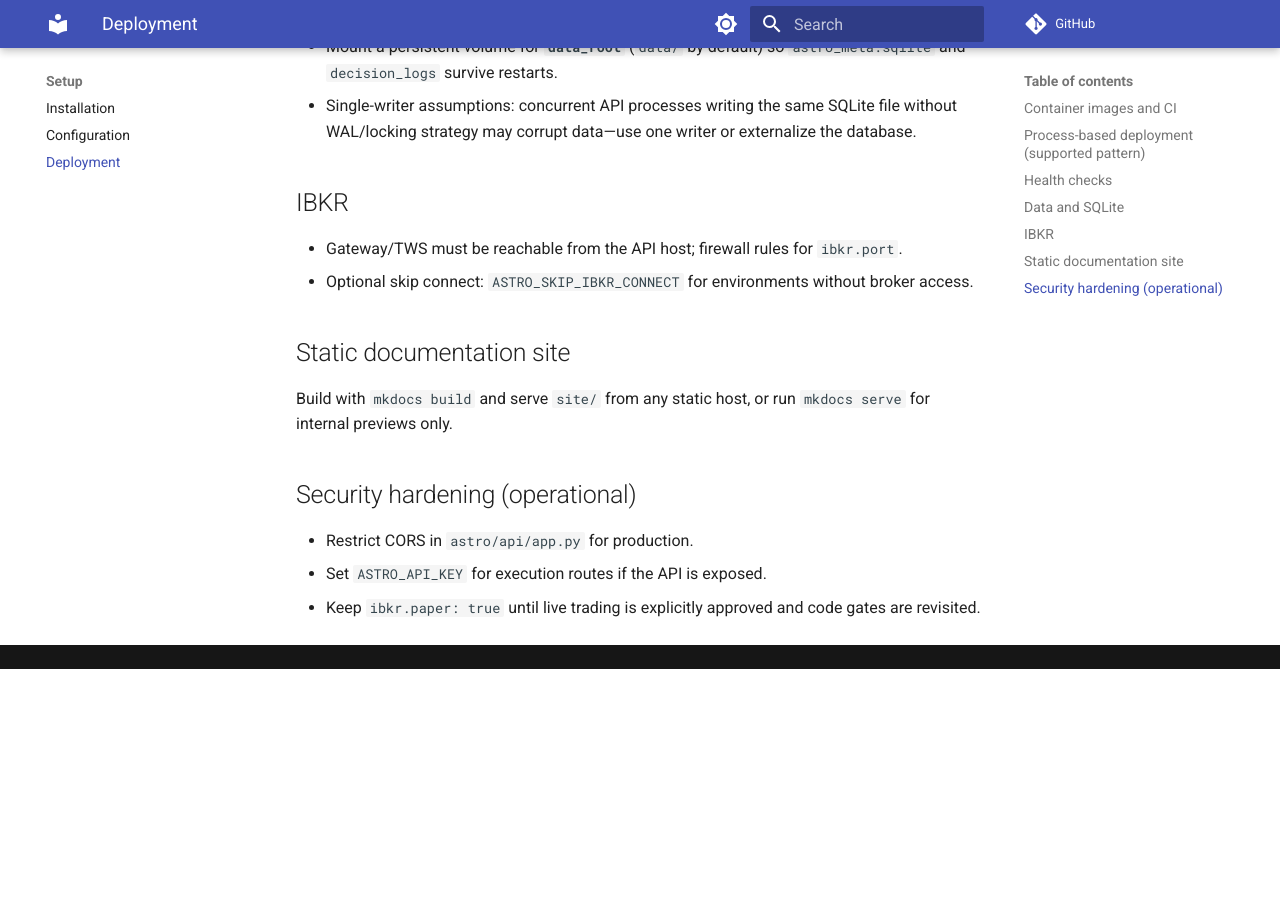
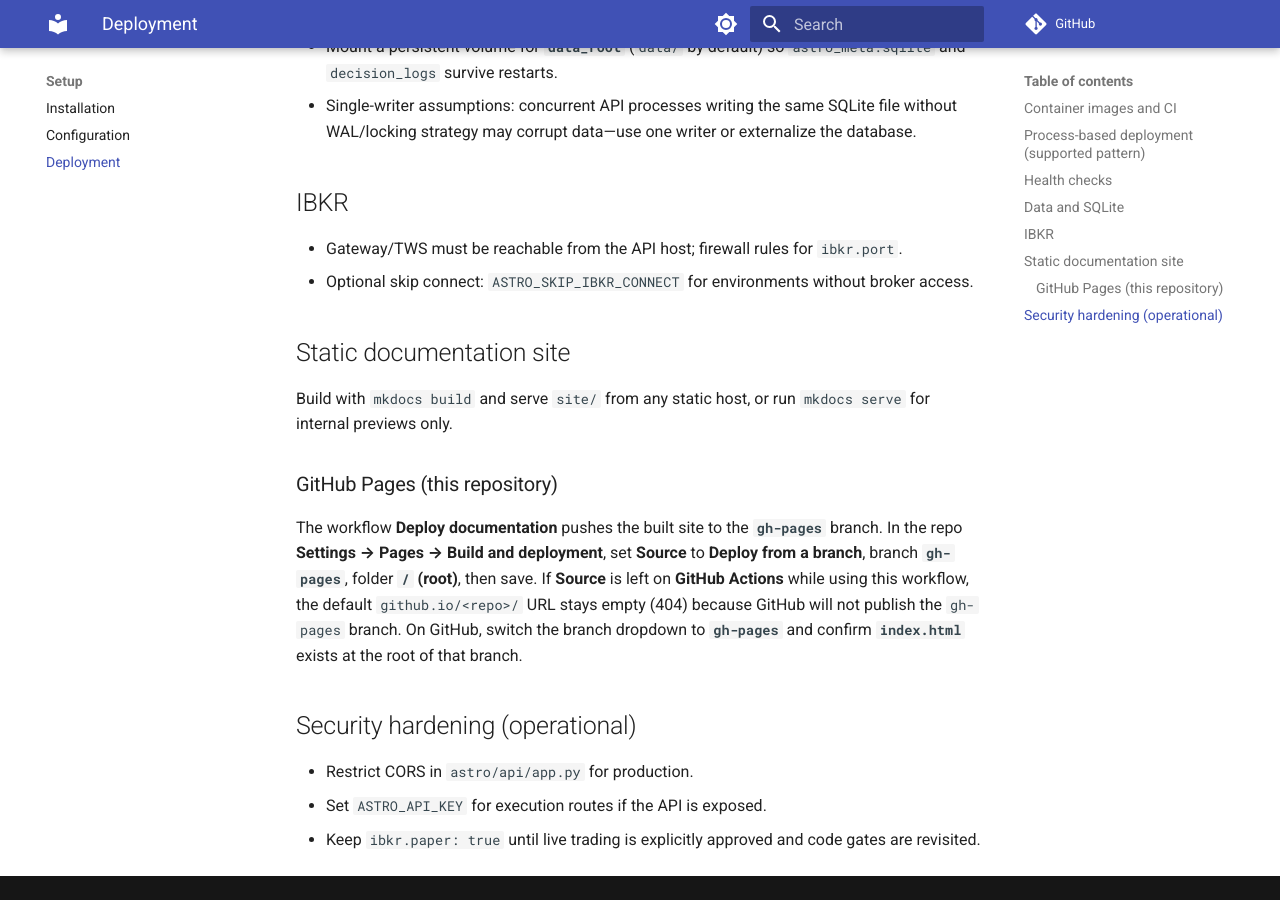
Before and after one commit to Shubhankar9934/astro, an MkDocs documentation site: the page built from docs/setup/deployment.md, in a window 1280 px wide and 900 px high, scrolled down 1047 px. Built offline with MkDocs 1.6.1 and Material for MkDocs 9.7.7, drawn with Linux system fonts in a browser that asks for light colours; comment, search, counter and statistics services are not loaded; before the commit the page ends 1716 px from its top, so only the background shows below that.

Commit message:
Enhance documentation for GitHub Pages deployment: clarify settings and workflow requirements

```diff
--- a/docs/setup/deployment.md
+++ b/docs/setup/deployment.md
@@ -38,6 +38,10 @@ Use **`workers 1`** unless you refactor global singletons (`lru_cache` config, `
 
 Build with `mkdocs build` and serve `site/` from any static host, or run `mkdocs serve` for internal previews only.
 
+### GitHub Pages (this repository)
+
+The workflow **Deploy documentation** pushes the built site to the **`gh-pages`** branch. In the repo **Settings → Pages → Build and deployment**, set **Source** to **Deploy from a branch**, branch **`gh-pages`**, folder **`/` (root)**, then save. If **Source** is left on **GitHub Actions** while using this workflow, the default `github.io/<repo>/` URL stays empty (404) because GitHub will not publish the `gh-pages` branch. On GitHub, switch the branch dropdown to **`gh-pages`** and confirm **`index.html`** exists at the root of that branch.
+
 ## Security hardening (operational)
 
 - Restrict CORS in `astro/api/app.py` for production.
```
Also changed, not shown: 1 other file.
